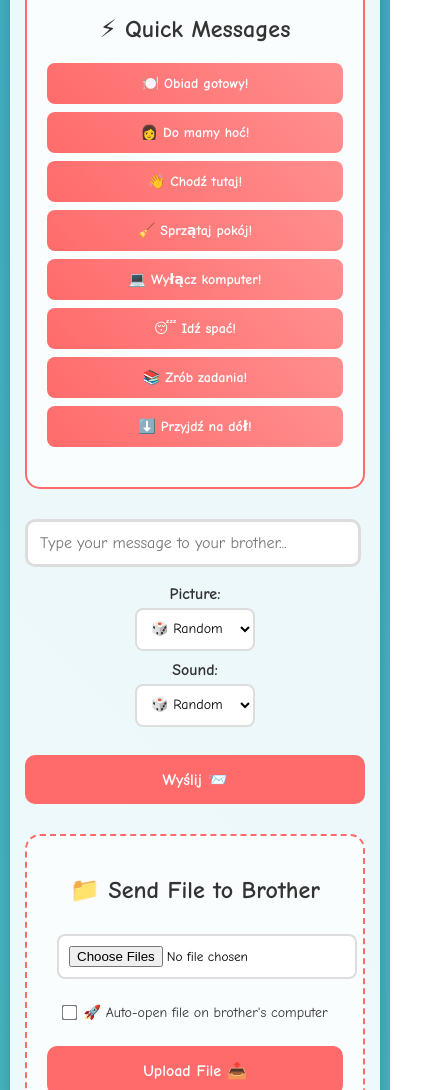
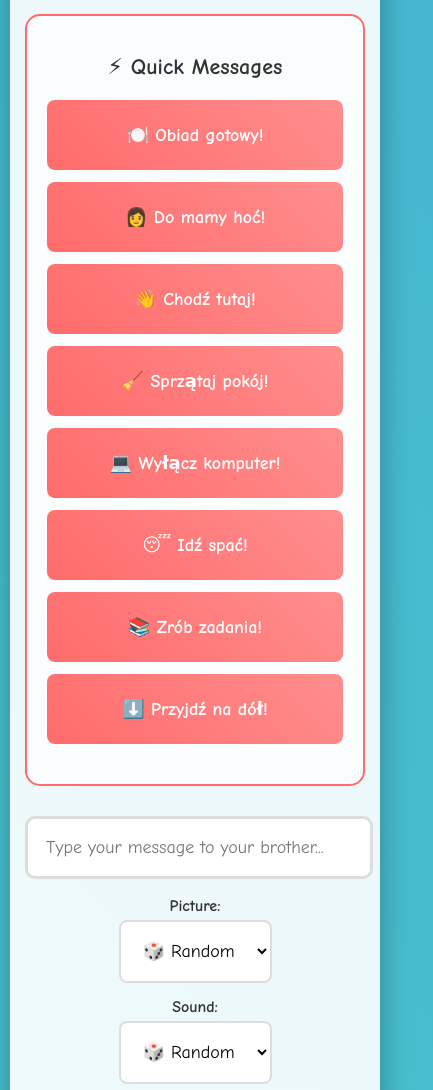
Before and after one commit to emilekm2142/wiadom, a plain HTML site: page index.html in a window 390 px wide. Shown: the part 126-1216 px from the top of the page, 433 px wide, since content can reach past the window. Drawn offline with Linux system fonts and the light colour scheme; no server answers.

Commit message:
mobile friendly 2

```diff
--- a/index.html
+++ b/index.html
@@ -450,52 +450,104 @@
 
         @media (max-width: 768px) {
             .preset-buttons {
-                grid-template-columns: repeat(auto-fit, minmax(150px, 1fr));
-                gap: 8px;
+                grid-template-columns: repeat(auto-fit, minmax(180px, 1fr));
+                gap: 15px;
             }
 
             .preset-btn {
-                padding: 10px 12px;
-                font-size: 12px;
+                padding: 18px 15px;
+                font-size: 16px;
+                min-height: 60px;
             }
 
             .selection-row {
                 flex-direction: column;
-                gap: 10px;
+                gap: 15px;
             }
 
             select {
-                min-width: 120px;
+                min-width: 150px;
+                padding: 15px;
+                font-size: 16px;
             }
 
             button {
                 margin-left: 0;
-                margin-top: 10px;
+                margin-top: 15px;
                 width: 100%;
+                padding: 18px 25px;
+                font-size: 18px;
+                min-height: 60px;
             }
 
             textarea {
                 width: 95%;
+                padding: 15px;
+                font-size: 16px;
+                min-height: 100px;
+            }
+
+            input[type="file"] {
+                padding: 15px;
+                font-size: 16px;
             }
 
             .chat-history {
                 max-height: 300px;
+                font-size: 16px;
             }
 
             h1 {
-                font-size: 24px;
-                margin-bottom: 20px;
+                font-size: 28px;
+                margin-bottom: 25px;
+            }
+
+            h2 {
+                font-size: 22px;
+            }
+
+            .checkbox-label {
+                font-size: 16px;
+                gap: 12px;
+            }
+
+            input[type="checkbox"] {
+                transform: scale(1.5);
             }
         }
 
         @media (max-width: 480px) {
             .preset-buttons {
                 grid-template-columns: 1fr;
+                gap: 12px;
             }
 
             .preset-btn {
-                font-size: 14px;
-                padding: 12px;
+                font-size: 18px;
+                padding: 20px;
+                min-height: 70px;
+            }
+
+            button {
+                font-size: 20px;
+                padding: 20px 25px;
+                min-height: 70px;
+            }
+
+            input[type="text"] {
+                font-size: 18px;
+                padding: 18px;
+            }
+
+            textarea {
+                font-size: 18px;
+                padding: 18px;
+                min-height: 120px;
+            }
+
+            select {
+                font-size: 18px;
+                padding: 18px;
             }
         }
     </style>
```
